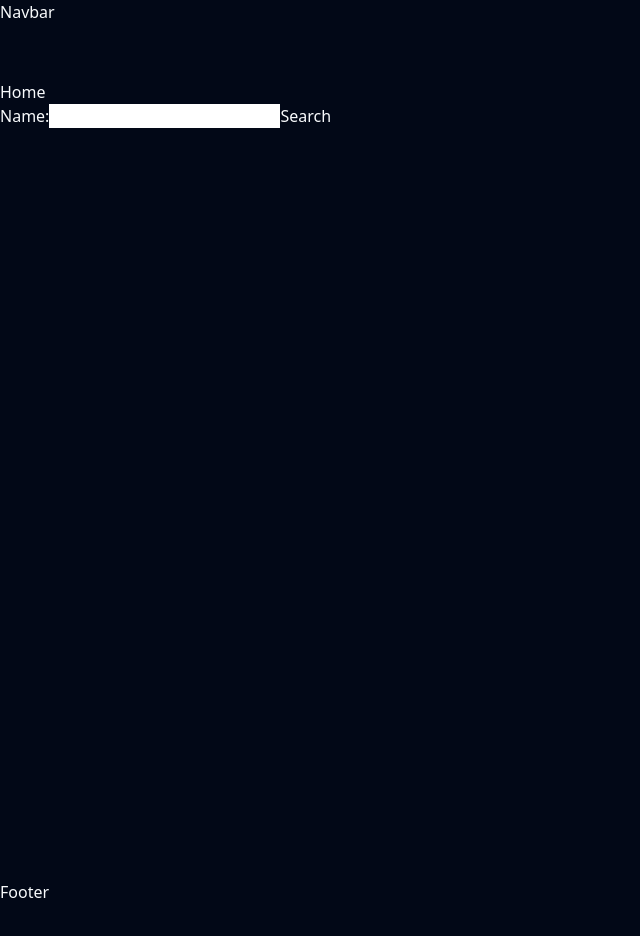
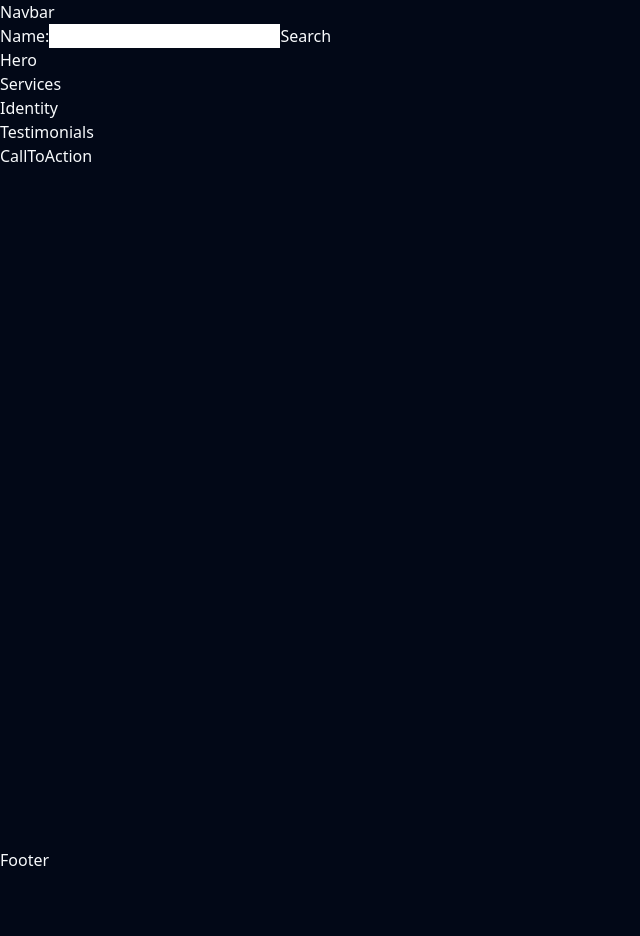
Before and after one commit to Endeyr/shopping-cart-project, a React (Vite) app: page / in a window 1280 px wide. Shown: the top 936 px of the page, without its empty margins (0-640 px from the left). Built offline with nearby package versions, Linux system fonts and the light colour scheme; no server answers.

Commit message:
refactored app to other components

```diff
--- a/src/App.tsx
+++ b/src/App.tsx
@@ -1,81 +1,14 @@
-import { useEffect, useState } from "react";
+
 import Layout from "./components/layout";
 import { ThemeProvider } from "./providers/theme-provider";
-import { fetchIdByName, fetchPriceById } from "./services/api";
+import Home from "./components/home";
 
 function App() {
-  const [price, setPrice] = useState(0);
-  const [itemName, setItemName] = useState("");
-  const [userInput, setUserInput] = useState("");
-  const [isLoading, setIsLoading] = useState(true);
-  const [error, setError] = useState<Error | null>(null);
 
-  useEffect(() => {
-    let isMounted = true;
-    const fetchData = async () => {
-      try {
-        const idFetch = await fetchIdByName(itemName, true);
-        const priceObj = await fetchPriceById(idFetch, isMounted);
-        // check if prices are undefined or null
-        const avgHighPrice = priceObj?.avgHighPrice ?? 0;
-        const avgLowPrice = priceObj?.avgLowPrice ?? 0;
-        // set price as avg of high and low
-        const priceCalc = (avgHighPrice + avgLowPrice) / 2;
-        setPrice(priceCalc);
-        setError(null);
-      } catch (error: unknown) {
-        setPrice(0);
-        setError(error as Error);
-      }
-    };
-    fetchData();
-    setIsLoading(false);
-    return () => {
-      isMounted = false; // mark component as unmounted
-    };
-  }, [itemName]);
-  const handleChange = (
-    e: React.FormEvent<HTMLInputElement | HTMLTextAreaElement>,
-  ) => {
-    const { value } = e.currentTarget;
-    setUserInput(value);
-  };
-  const handleSubmit = (e: React.FormEvent<HTMLFormElement>) => {
-    e.preventDefault();
-    setItemName(userInput);
-  };
-  if (isLoading) {
-    return <p className="loading">Loading...</p>;
-  }
   return (
     <ThemeProvider defaultTheme="dark" storageKey="vite-ui-theme">
       <Layout>
-        <div>Home</div>
-        <form id="searchForm" onSubmit={handleSubmit}>
-          <label htmlFor="userInput">
-            Name:
-            <input
-              id="userInput"
-              name="userInput"
-              type="text"
-              value={userInput}
-              onChange={handleChange}
-            />
-          </label>
-          <button>Search</button>
-        </form>
-        {itemName && (
-          <div>
-            <div>{error?.message} </div>
-            <h2>{itemName}</h2>
-            {price > 0 && (
-              <p>
-                {price.toLocaleString("en-US")}
-                gp
-              </p>
-            )}
-          </div>
-        )}
+        <Home />
       </Layout>
     </ThemeProvider>
   );
--- /dev/null
+++ b/src/components/call-to-action/index.tsx
@@ -0,0 +1,4 @@
+const CallToAction = () => {
+  return <div>CallToAction</div>;
+};
+export default CallToAction;
--- /dev/null
+++ b/src/components/contact/index.tsx
@@ -0,0 +1,4 @@
+const Contact = () => {
+  return <div>Contact</div>;
+};
+export default Contact;
--- /dev/null
+++ b/src/components/container/index.tsx
@@ -0,0 +1,4 @@
+const Container = () => {
+  return <div>Container</div>;
+};
+export default Container;
--- /dev/null
+++ b/src/components/hero/index.tsx
@@ -0,0 +1,4 @@
+const Hero = () => {
+  return <div>Hero</div>;
+};
+export default Hero;
--- a/src/components/home/index.tsx
+++ b/src/components/home/index.tsx
@@ -1,4 +1,23 @@
+import CallToAction from "../call-to-action";
+import Hero from "../hero";
+import Identity from "../identity";
+import Services from "../services";
+import Testimonials from "../testimonials";
+
 const Home = () => {
-  return <div>Home</div>;
+  return (
+    <>
+      {/* Hero Section */}
+      <Hero />
+      {/* Services */}
+      <Services />
+      {/* Identity */}
+      <Identity />
+      {/* Testimonials */}
+      <Testimonials />
+      {/* Call to Action */}
+      <CallToAction />
+    </>
+  );
 };
 export default Home;
--- /dev/null
+++ b/src/components/identity/index.tsx
@@ -0,0 +1,4 @@
+const Identity = () => {
+  return <div>Identity</div>;
+};
+export default Identity;
--- a/src/components/navbar/index.tsx
+++ b/src/components/navbar/index.tsx
@@ -1,4 +1,56 @@
+import { fetchIdByName, fetchPriceById } from "@/services/api";
+import { useEffect, useState } from "react";
+import SearchBar from "./search-bar";
+
 const Navbar = () => {
-  return <div className="h-[10dvh]">Navbar</div>;
+  const [itemName, setItemName] = useState("");
+  const [price, setPrice] = useState(0);
+  const [isLoading, setIsLoading] = useState(true);
+  const [error, setError] = useState<Error | null>(null);
+
+  useEffect(() => {
+    let isMounted = true;
+    const fetchData = async () => {
+      try {
+        const idFetch = await fetchIdByName(itemName, true);
+        const priceObj = await fetchPriceById(idFetch, isMounted);
+        // check if prices are undefined or null
+        const avgHighPrice = priceObj?.avgHighPrice ?? 0;
+        const avgLowPrice = priceObj?.avgLowPrice ?? 0;
+        // set price as avg of high and low
+        const priceCalc = (avgHighPrice + avgLowPrice) / 2;
+        setPrice(priceCalc);
+        setError(null);
+      } catch (error: unknown) {
+        setPrice(0);
+        setError(error as Error);
+      }
+    };
+    if (itemName) fetchData();
+    setIsLoading(false);
+    return () => {
+      isMounted = false; // mark component as unmounted
+    };
+  }, [itemName]);
+
+  if (isLoading) {
+    return <div>Loading ...</div>;
+  }
+
+  if (error) {
+    return <div>Error: {error.message}</div>;
+  }
+
+  return (
+    <>
+      <div>Navbar</div>
+      <SearchBar setItemName={setItemName} />
+      {itemName && (
+        <div>
+          {itemName} - {Number(price.toFixed(0)).toLocaleString("en-US")}gp
+        </div>
+      )}
+    </>
+  );
 };
 export default Navbar;
--- /dev/null
+++ b/src/components/navbar/nav-links/index.tsx
@@ -0,0 +1,4 @@
+const NavLinks = () => {
+  return <div>NavLinks</div>;
+};
+export default NavLinks;
--- /dev/null
+++ b/src/components/navbar/search-bar/index.tsx
@@ -0,0 +1,37 @@
+import { useState } from "react";
+
+const SearchBar = ({
+  setItemName,
+}: {
+  setItemName: React.Dispatch<React.SetStateAction<string>>;
+}) => {
+  const [userInput, setUserInput] = useState("");
+  const handleChange = (
+    e: React.FormEvent<HTMLInputElement | HTMLTextAreaElement>,
+  ) => {
+    const { value } = e.currentTarget;
+    setUserInput(value);
+  };
+  const handleSubmit = (e: React.FormEvent<HTMLFormElement>) => {
+    e.preventDefault();
+    setItemName(userInput);
+    setUserInput("");
+  };
+  return (
+    <form id="searchForm" onSubmit={handleSubmit}>
+      <label htmlFor="userInput">
+        Name:
+        <input
+          className="dark:text-black"
+          id="userInput"
+          name="userInput"
+          type="text"
+          value={userInput}
+          onChange={handleChange}
+        />
+      </label>
+      <button>Search</button>
+    </form>
+  );
+};
+export default SearchBar;
--- /dev/null
+++ b/src/components/services/index.tsx
@@ -0,0 +1,4 @@
+const Services = () => {
+  return <div>Services</div>;
+};
+export default Services;
--- /dev/null
+++ b/src/components/testimonials/index.tsx
@@ -0,0 +1,4 @@
+const Testimonials = () => {
+  return <div>Testimonials</div>;
+};
+export default Testimonials;
```
